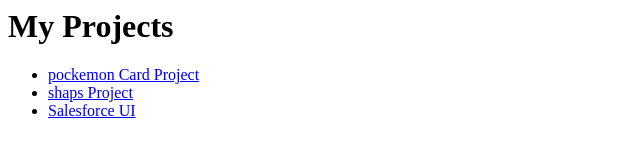
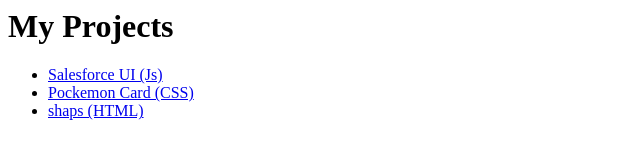
Before and after one commit to rinkuchoudhary4u/My-Mini-Projects, a plain HTML site: page index.html in a window 1280 px wide. Shown: the whole page, without its empty margins (0-640 px from the left). Drawn offline with Linux system fonts and the light colour scheme.

Commit message:
Update index.html

```diff
--- a/index.html
+++ b/index.html
@@ -6,9 +6,10 @@
   <h1>My Projects</h1>
 
   <ul>
-    <li><a href="cards.html"> pockemon Card Project</a></li>
-    <li><a href="shapsgame.html"> shaps Project</a></li>
-    <li><a href="salesforceUI.html">Salesforce UI</a></li>
+    <li><a href="salesforceUI.html">Salesforce UI (Js)</a></li>
+    <li><a href="cards.html"> Pockemon Card (CSS)</a></li>
+    <li><a href="shapsgame.html"> shaps (HTML)</a></li>
+
   </ul>
 
 </body>
```
